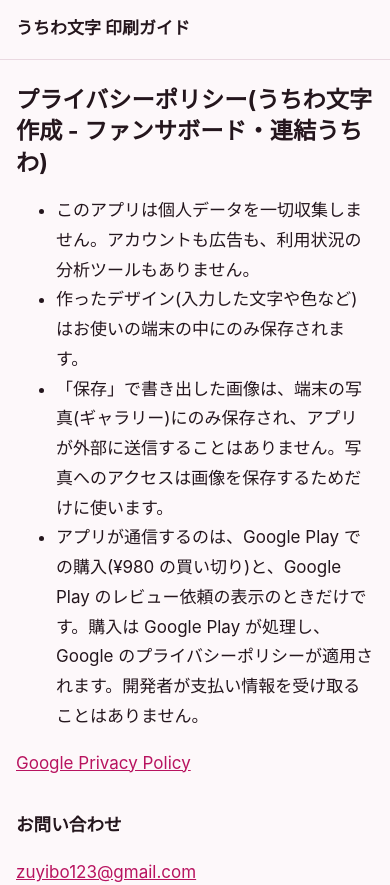
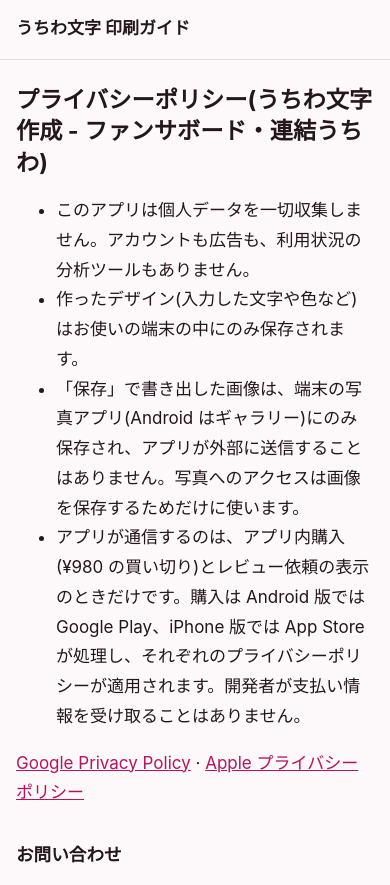
Before and after one commit to brucechu777/brucechu777.github.io, a plain HTML site: page uchiwa/privacy.html in a window 390 px wide. Shown: the top 885 px of the page. Drawn offline with Linux system fonts and the light colour scheme.

Commit message:
uchiwa: 隐私页与首页补 iPhone 版(App Store 购买)
Co-Authored-By: Claude Opus 5.5 <noreply@anthropic.com>
Claude-Session: https://claude.ai/code/session_017HH9JX1Yip9B3Cz3xwm4Js

```diff
--- a/uchiwa/privacy.html
+++ b/uchiwa/privacy.html
@@ -20,8 +20,8 @@ footer{padding-top:1.2rem;padding-bottom:3rem;border-top:1px solid var(--line);c
 </style></head><body>
 <header><a class="home" href="https://brucechu777.github.io/uchiwa/">うちわ文字 印刷ガイド</a></header>
 <main><h1>プライバシーポリシー(うちわ文字作成 - ファンサボード・連結うちわ)</h1>
-<ul><li>このアプリは個人データを一切収集しません。アカウントも広告も、利用状況の分析ツールもありません。</li><li>作ったデザイン(入力した文字や色など)はお使いの端末の中にのみ保存されます。</li><li>「保存」で書き出した画像は、端末の写真(ギャラリー)にのみ保存され、アプリが外部に送信することはありません。写真へのアクセスは画像を保存するためだけに使います。</li><li>アプリが通信するのは、Google Play での購入(¥980 の買い切り)と、Google Play のレビュー依頼の表示のときだけです。購入は Google Play が処理し、Google のプライバシーポリシーが適用されます。開発者が支払い情報を受け取ることはありません。</li></ul>
-<p><a href="https://policies.google.com/privacy">Google Privacy Policy</a></p>
+<ul><li>このアプリは個人データを一切収集しません。アカウントも広告も、利用状況の分析ツールもありません。</li><li>作ったデザイン(入力した文字や色など)はお使いの端末の中にのみ保存されます。</li><li>「保存」で書き出した画像は、端末の写真アプリ(Android はギャラリー)にのみ保存され、アプリが外部に送信することはありません。写真へのアクセスは画像を保存するためだけに使います。</li><li>アプリが通信するのは、アプリ内購入(¥980 の買い切り)とレビュー依頼の表示のときだけです。購入は Android 版では Google Play、iPhone 版では App Store が処理し、それぞれのプライバシーポリシーが適用されます。開発者が支払い情報を受け取ることはありません。</li></ul>
+<p><a href="https://policies.google.com/privacy">Google Privacy Policy</a> · <a href="https://www.apple.com/legal/privacy/">Apple プライバシーポリシー</a></p>
 <h2>お問い合わせ</h2><p><a href="mailto:zuyibo123@gmail.com">zuyibo123@gmail.com</a></p>
 <p class="soft">制定日:2026-11-19</p>
 <p><a class="btn" href="https://play.google.com/store/apps/details?id=com.brucechu.uchiwa&amp;utm_source=web-ja">Google Play でアプリを見る</a></p></main>
```
Also changed, not shown: uchiwa/index.html (+1 -1 lines).
